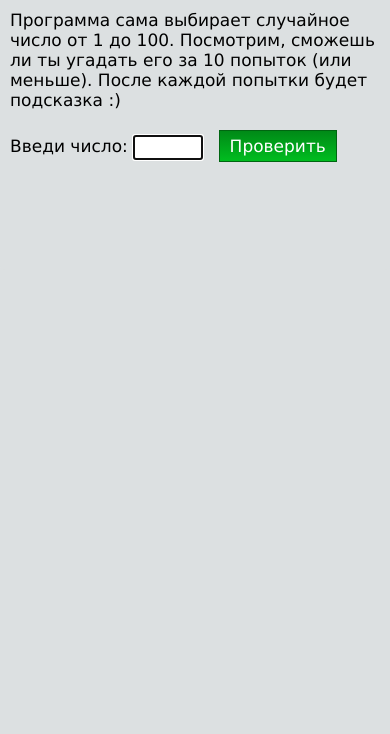
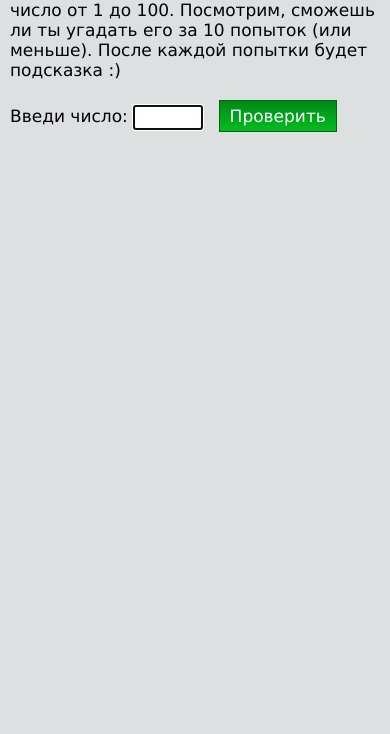
Before and after one commit to nonfermata/guess_number, a plain HTML site: page index.html in a window 390 px wide. Shown: the part 110-844 px from the top of the page. Drawn offline with Linux system fonts and the light colour scheme.

Commit message:
game ready

```diff
--- a/style.css
+++ b/style.css
@@ -26,7 +26,7 @@ body {
     .main_container {
         width: 100%;
         height: 100%;
-        padding: 30px 10px;
+        padding: 0 10px;
     }
     h1 {
         text-align: center;
```
